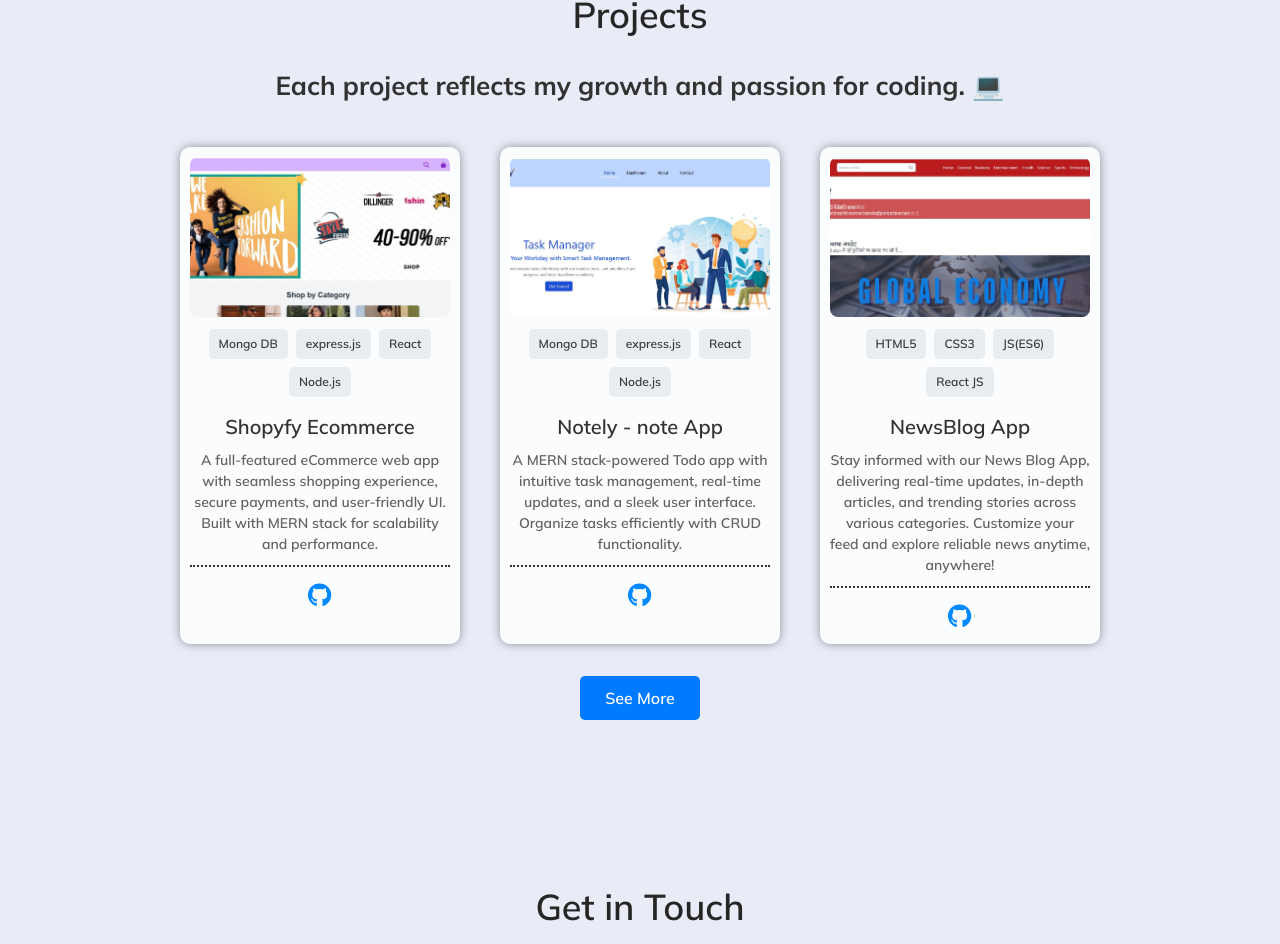
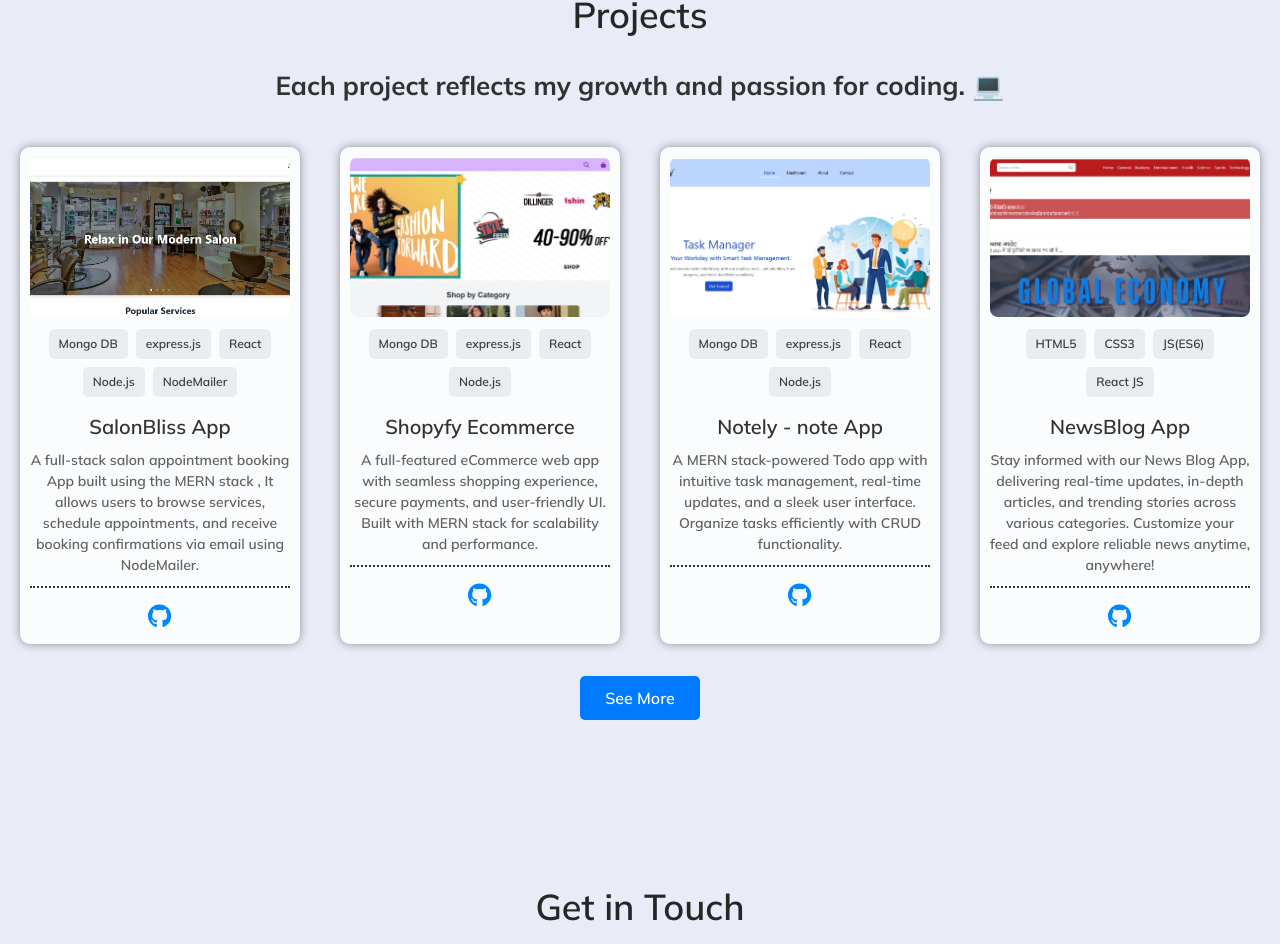
Before and after one commit to Aryanpatel1066/aryanpatel, a React (Vite) app: page / in a window 1280 px wide. Shown: the part 1609-2553 px from the top of the page. Built offline with nearby package versions, Linux system fonts and the light colour scheme.

Commit message:
add new project

```diff
--- a/src/data/projectImages.js
+++ b/src/data/projectImages.js
@@ -1,8 +1,20 @@
 import project3 from "../assets/imgs/project3.jpg";
 import project2 from "../assets/imgs/project2.jpg"
 import project1 from "../assets/imgs/project1.jpg"
+import project4 from "../assets/imgs/project4.jpg"
 const projectImgs = [
-    {
+
+  {
+      link: "https://mern-salon-apointment.vercel.app/",
+      languages:["Mongo DB","express.js","React","Node.js","NodeMailer"],
+      title:"SalonBliss App",
+      description:"A full-stack salon appointment booking App built using the MERN stack , It allows users to browse services, schedule appointments, and receive booking confirmations via email using NodeMailer.",
+      img: project4,
+      alt: "Project 4",
+      githublink:"https://github.com/Aryanpatel1066/Mern-Salon-Apointment"
+    },
+
+  {
       link: "https://ecommerce-mern-mu.vercel.app/",
       languages:["Mongo DB","express.js","React","Node.js"],
       title:"Shopyfy Ecommerce",
@@ -30,7 +42,7 @@ const projectImgs = [
       githublink:"https://github.com/Aryanpatel1066/newspaper_blog"
     },
 
-    // Add more projects as needed
+
   ];
 
   export default projectImgs;
```
Also changed, not shown: src/assets/imgs/project4.jpg (added).
